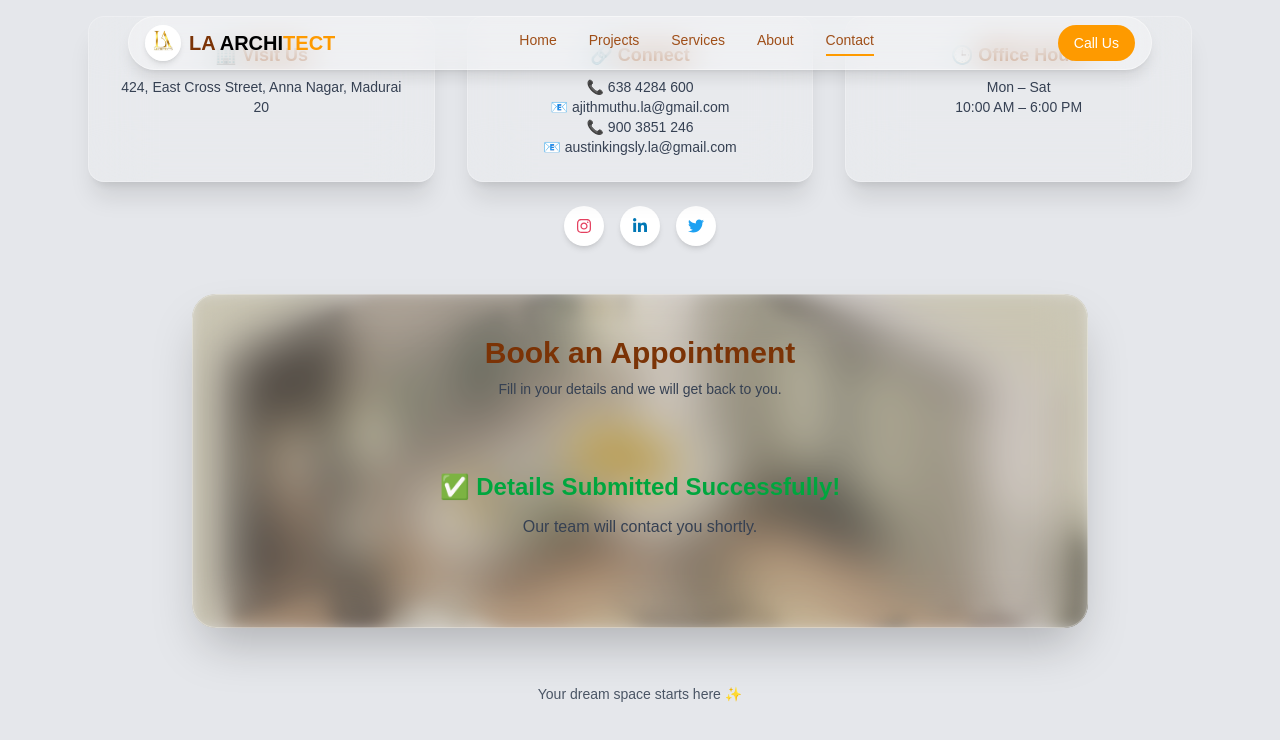
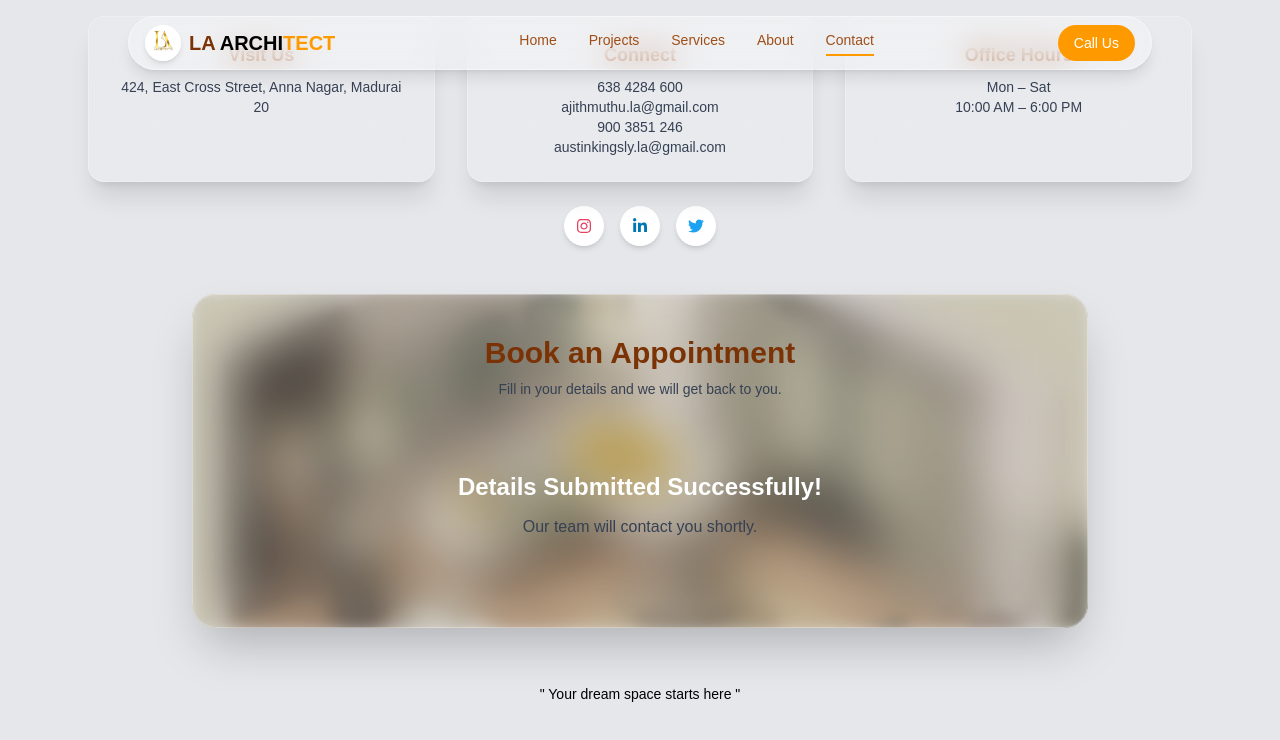
Before and after one commit to Hemajayaraj05/architect-website, a React (Vite) app: page /contact in a window 1280 px wide. Both pictures are taken after typing "Sample", "name@example.com", "5551234", "2020-01-15" into the empty fields and a click on the button "Submit Details". Shown: the part 176-916 px from the top of the page. Built offline with nearby package versions, Linux system fonts and the light colour scheme.

Commit message:
done minor changes with emojis

```diff
--- a/src/data/contact.data.ts
+++ b/src/data/contact.data.ts
@@ -4,15 +4,15 @@ import { FaInstagram, FaLinkedinIn, FaTwitter } from "react-icons/fa";
 
 export const contactInfo = [
   {
-    title: "🏢 Visit Us",
+    title: "Visit Us",
     text: "424, East Cross Street, Anna Nagar, Madurai 20",
   },
   {
-    title: "🔗 Connect",
-    text: "📞 638 4284 600\n📧 ajithmuthu.la@gmail.com \n📞 900 3851 246\n 📧 austinkingsly.la@gmail.com",
+    title: "Connect",
+    text: " 638 4284 600\n ajithmuthu.la@gmail.com \n 900 3851 246\n  austinkingsly.la@gmail.com",
   },
   {
-    title: "🕒 Office Hours",
+    title: " Office Hours",
     text: "Mon – Sat\n10:00 AM – 6:00 PM",
   },
 ];
--- a/src/pages/About.tsx
+++ b/src/pages/About.tsx
@@ -36,7 +36,7 @@ function About() {
           transition={{ duration: 0.9 }}
           className="flex justify-center"
         >
-<div className="w-full max-w-sm rounded-3xl bg-gray-100 shadow-2xl p-3">
+<div className="w-full max-w-sm rounded-3xl bg-gray-100 shadow-2xl p-5">
   <div className="w-full aspect-square rounded-2xl overflow-hidden">
     <img
       src={heroImage}
--- a/src/pages/Contact.tsx
+++ b/src/pages/Contact.tsx
@@ -102,8 +102,8 @@ function ContactUs() {
 
             {submitted ? (
               <div className="text-center py-12">
-                <h3 className="text-2xl font-semibold text-green-600 mb-3">
-                  ✅ Details Submitted Successfully!
+                <h3 className="text-2xl font-semibold text-white mb-3">
+                   Details Submitted Successfully!
                 </h3>
                 <p className="text-gray-700">
                   Our team will contact you shortly.
@@ -147,8 +147,8 @@ function ContactUs() {
           </div>
         </motion.div>
 
-        <p className="text-center text-gray-600 text-sm mt-14">
-          Your dream space starts here ✨
+        <p className="text-center text-black text-sm mt-14">
+          " Your dream space starts here "
         </p>
       </div>
     </section>
```
